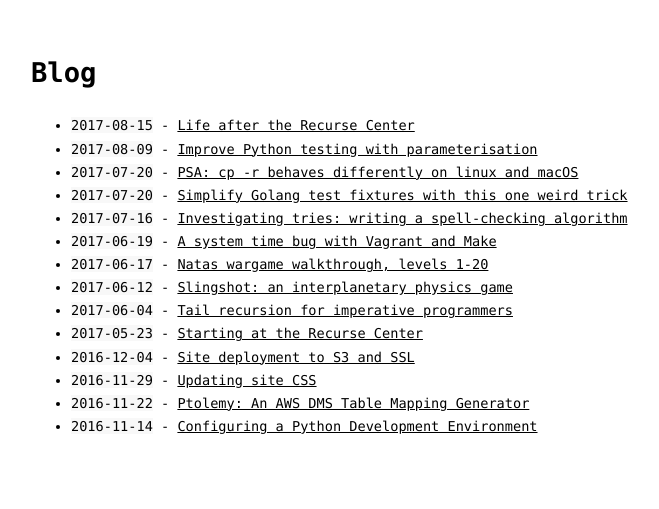
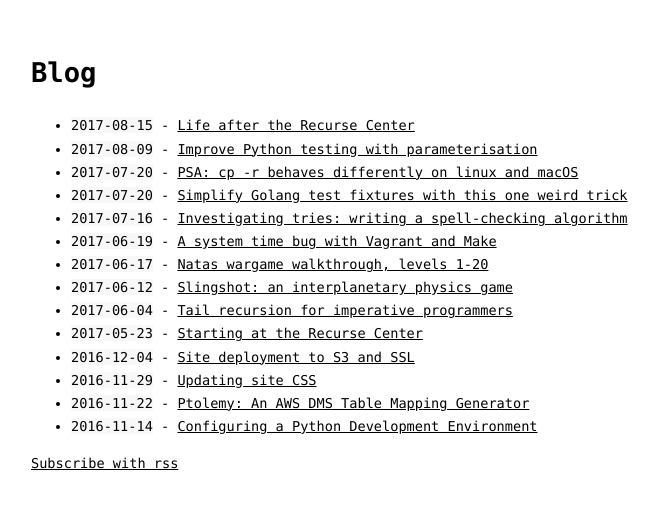
Before and after one commit to jamesroutley/routley.io, a Jekyll site: the page built from blog.md, in a window 1280 px wide. Shown: the top 509 px of the page, without its empty margins (259-918 px from the left). Built offline with Jekyll 4.4.1, drawn with Linux system fonts in a browser that asks for light colours.

Commit message:
Add rss links

```diff
--- a/_includes/post_footer.html
+++ b/_includes/post_footer.html
@@ -11,5 +11,6 @@
     <ul>
         <li><a href="/">Home</a></li>
         <li><a href="/blog.html">More posts</a></li>
+        <li><a href="/feed.xml">Subscribe with rss</a></li>
     </ul>
 </footer>
--- a/blog.md
+++ b/blog.md
@@ -7,3 +7,5 @@
 
 {% for post in site.categories.tech %}
 - `{{ post.date | date: "%Y-%m-%d" }}` - [{{ post.title }}]({{ post.url }}) {% endfor %}
+
+[Subscribe with rss](/feed.xml)
```
